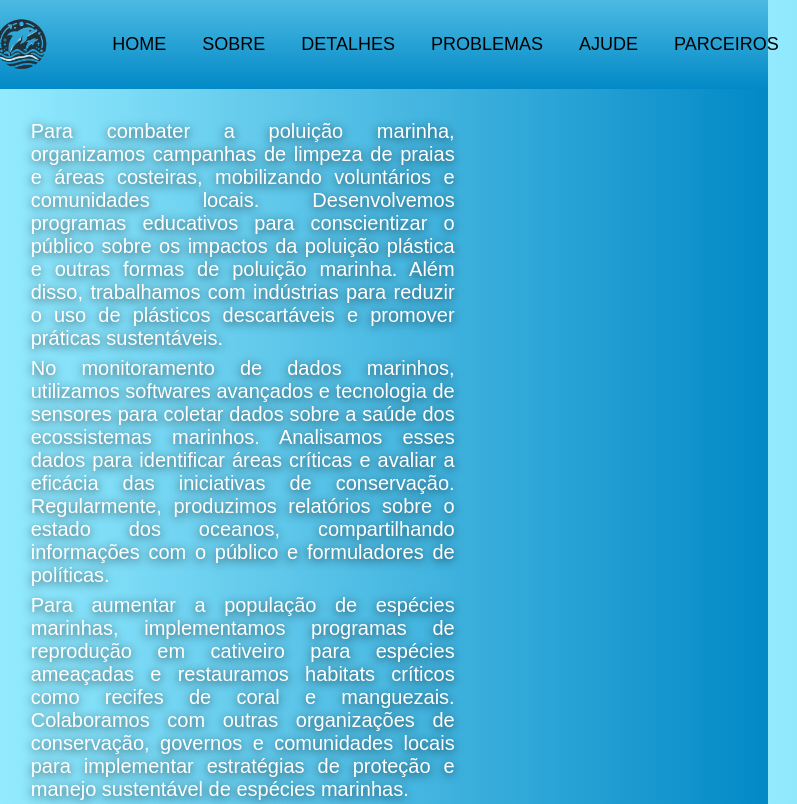
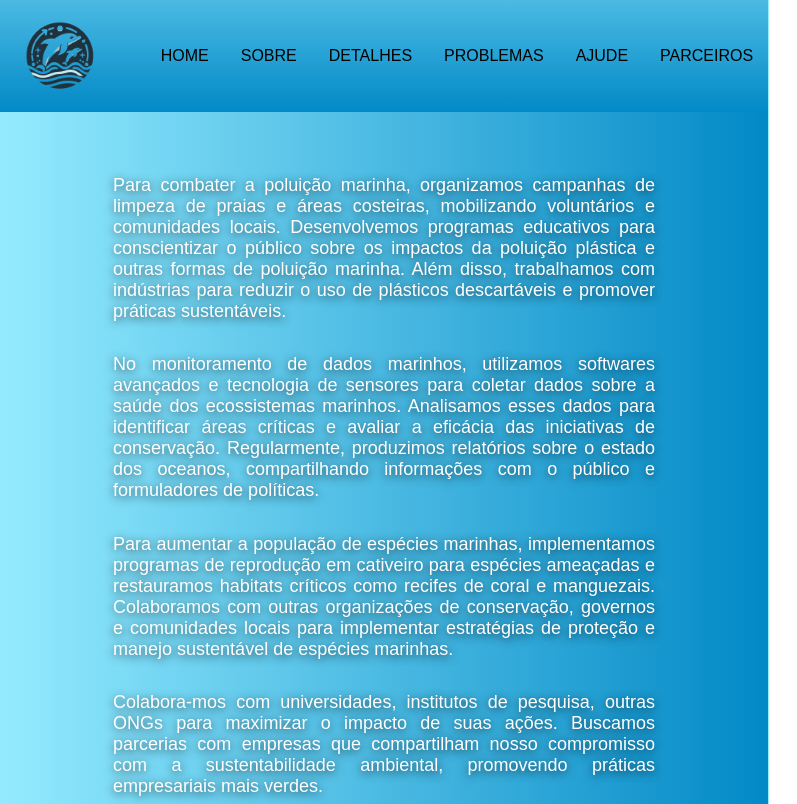
Before and after one commit to Pic0777/GS---FrontEnd---1ESPK, a plain HTML site: page html/detalhes.html in a window 768 px wide. Shown: the top 804 px of the page, 797 px wide, since content can reach past the window. Drawn offline with Linux system fonts and the light colour scheme.

Commit message:
detalhes concluido

```diff
--- a/css/detalhes.css
+++ b/css/detalhes.css
@@ -86,6 +86,9 @@ nav input {
    margin-top: -20%;
    margin-left: 60%;
 }
+.container{
+    display: flex;
+}
 .texto{
     font-size: 20px;
     position: relative;
@@ -95,8 +98,62 @@ nav input {
     margin: 4%;
 }
 .texto p{
-    margin-bottom: 1%;
-    margin-right: 40%;
+    margin: 5% 20% 5% 5%;
+}
+img{
+    display: flex;
+    margin: 13% 5% 0 0;
+    width: 900px;
+    height: 100%;
+
+}
+
+@media screen and (max-width: 768px) {
+    nav img {
+        width: 15%;
+    }
+    nav ul li a {
+        font-size: 14px;
+    }
+    nav input {
+        width: 60%;
+    }
+    .container {
+        flex-direction: column;
+    }
+    .texto {
+        font-size: 16px;
+        margin: 4% 5%;
+    }
+    .texto p {
+        margin: 5% 5%;
+    }
+    img {
+        width: 100%;
+        margin: 5% auto;
+    }
+}
+@media screen and (min-width: 768px) and (max-width: 1024px) {
+    nav img {
+        width: 12%;
+    }
+    nav ul li a {
+        font-size: 16px;
+    }
+    nav input {
+        width: 50%;
+    }
+    .texto {
+        font-size: 18px;
+        margin: 4% 8%;
+    }
+    .texto p {
+        margin: 5% 8%;
+    }
+    img {
+        width: 80%;
+        margin: 5% auto;
+    }
 }
 
 #footer {
--- a/html/detalhes.html
+++ b/html/detalhes.html
@@ -24,12 +24,15 @@
         </nav>
     </header>
     <section>
+        <div class="container">
             <div class="texto">
                 <p>Para combater a poluição marinha, organizamos campanhas de limpeza de praias e áreas costeiras, mobilizando voluntários e comunidades locais. Desenvolvemos programas educativos para conscientizar o público sobre os impactos da poluição plástica e outras formas de poluição marinha. Além disso, trabalhamos com indústrias para reduzir o uso de plásticos descartáveis e promover práticas sustentáveis.</h1>
                 <p>No monitoramento de dados marinhos, utilizamos softwares avançados e tecnologia de sensores para coletar dados sobre a saúde dos ecossistemas marinhos. Analisamos esses dados para identificar áreas críticas e avaliar a eficácia das iniciativas de conservação. Regularmente, produzimos relatórios sobre o estado dos oceanos, compartilhando informações com o público e formuladores de políticas.</p>
                 <p>Para aumentar a população de espécies marinhas, implementamos programas de reprodução em cativeiro para espécies ameaçadas e restauramos habitats críticos como recifes de coral e manguezais. Colaboramos com outras organizações de conservação, governos e comunidades locais para implementar estratégias de proteção e manejo sustentável de espécies marinhas.</p>
                 <p>Colabora-mos com universidades, institutos de pesquisa, outras ONGs para maximizar o impacto de suas ações. Buscamos parcerias com empresas que compartilham nosso compromisso com a sustentabilidade ambiental, promovendo práticas empresariais mais verdes.</p>
                 <p>A Ocean Friends desempenha um papel crucial na proteção dos oceanos, combinando esforços de limpeza, tecnologia de monitoramento e programas de conservação para garantir a saúde e sustentabilidade dos ecossistemas marinhos. Junte-se a nós nessa missão e ajude a fazer a diferença para um futuro onde os oceanos e suas maravilhas naturais sejam preservados para as próximas gerações.</p>
+            </div>
+            <img src="/imgs/logo_fundo.png" alt="logo">
         </div>
     </section>
     <footer id="footer">
```
Lines whose indentation alone changed are shown as unchanged.
